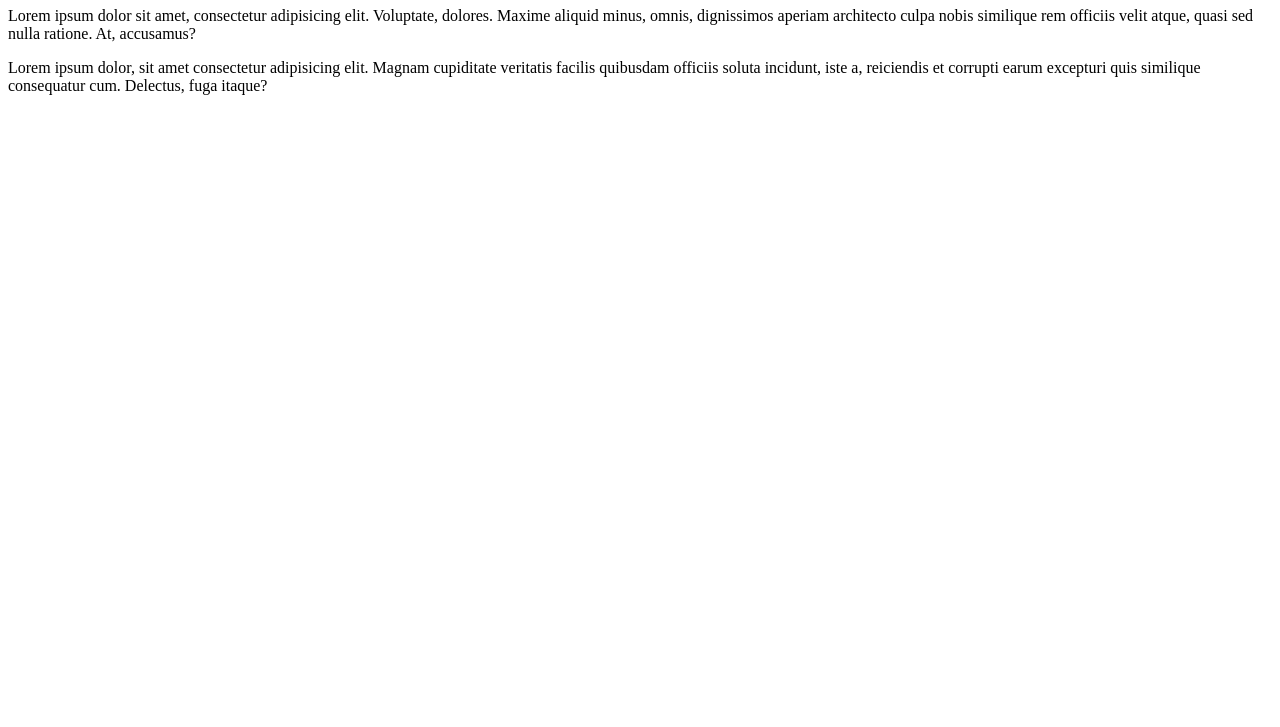
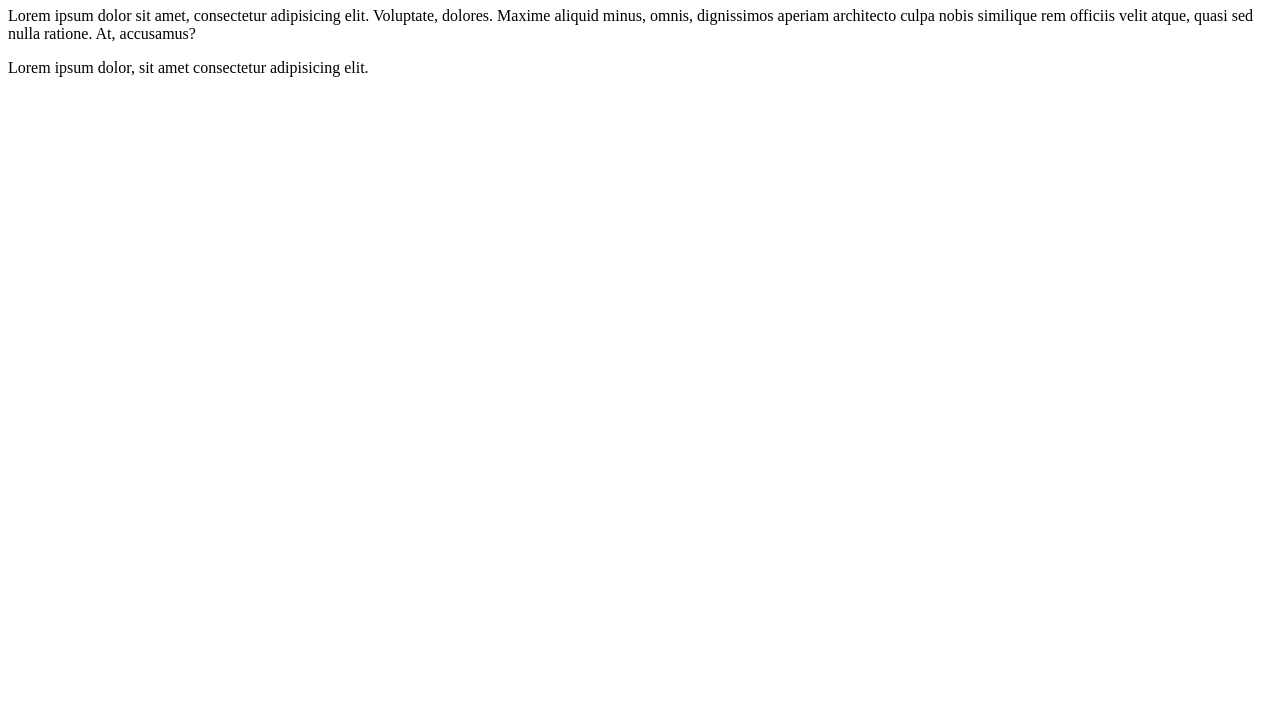
Before and after one commit to PhoeChitSone/Project, a plain HTML site: page index.html in a window 1280 px wide. Shown: the part 73-800 px from the top of the page. Drawn offline with Linux system fonts and the light colour scheme.

Commit message:
delete some footer

```diff
--- a/index.html
+++ b/index.html
@@ -8,8 +8,7 @@
 <body>
     <h1> Hi, I am git</h1>
     <p>Lorem ipsum dolor sit amet, consectetur adipisicing elit. Voluptate, dolores. Maxime aliquid minus, omnis, dignissimos aperiam architecto culpa nobis similique rem officiis velit atque, quasi sed nulla ratione. At, accusamus?
-        <footer>Lorem ipsum dolor, sit amet consectetur adipisicing elit. Magnam cupiditate veritatis facilis quibusdam officiis soluta incidunt, iste a, reiciendis et corrupti earum excepturi quis similique consequatur cum. Delectus, fuga itaque?
-
+        <footer>Lorem ipsum dolor, sit amet consectetur adipisicing elit.
         </footer>
     </p>
 </body>
```
